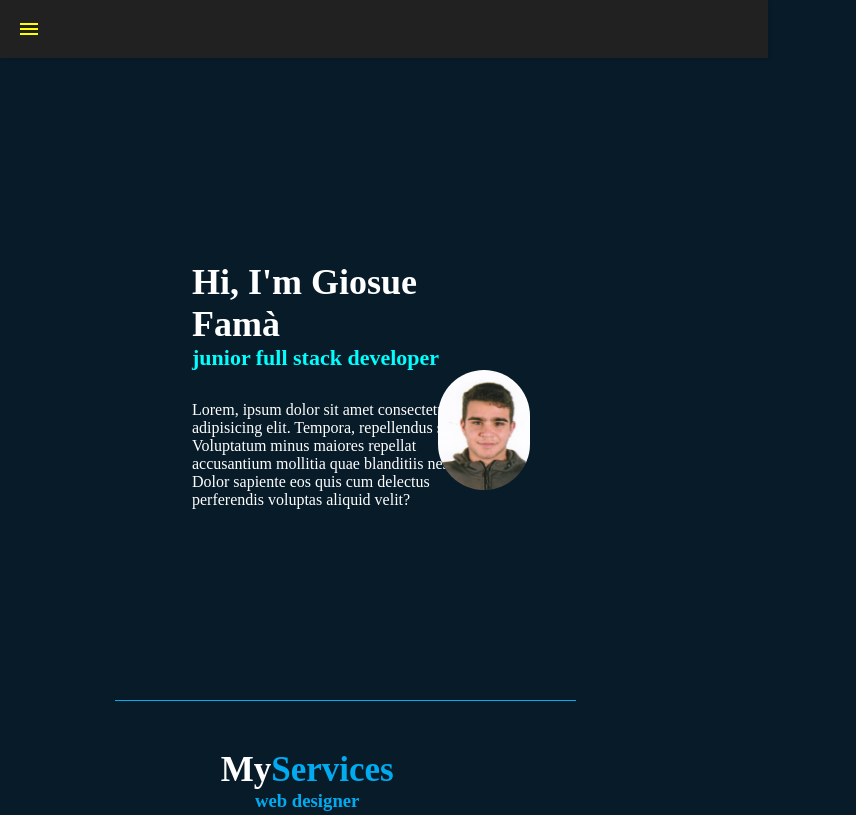
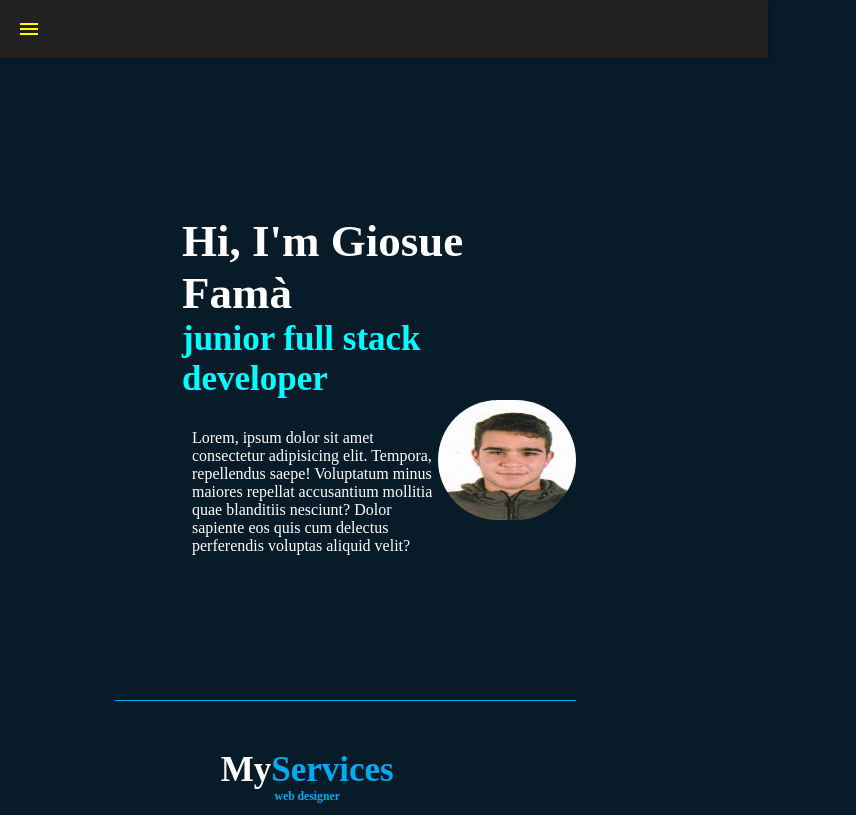
Before and after one commit to Giosue1dev/portfolio, a plain HTML site: page index.html in a window 768 px wide. Shown: the top 815 px of the page, 856 px wide, since content can reach past the window. Drawn offline with Linux system fonts and the light colour scheme.

Commit message:
modifiche responsive

```diff
--- a/css/style.css
+++ b/css/style.css
@@ -168,7 +168,6 @@ header .menu-btn:checked ~ .menu-icon .nav-icon::after{
     position: absolute;
     top:1200px;
     display: block;
-
 }
 .contact-form h3{
     position: relative;
@@ -286,30 +285,49 @@ header .menu-btn:checked ~ .menu-icon .nav-icon::after{
    .contact-form h3{
     position: absolute;
     left: 90px;
+    font-size: 25px;
    }
     .social{
-    position: absolute;
-    left: 20px;
+     bottom: 100px;
+    left: 50px;
    }
    }
 
 @media only screen and (min-width: 401px) and (max-width: 960px) {
-    .img{
-        position: absolute;
-        top: 35%;
-        right: 42%;
-        width:20%;
-        height: 22%;
+    p{
+        font-size: 20px;
+    }
+
+    .home-content h1{
+        font-size: 45px;
+        right: 10px;
+    }
+    .home-content h3{
+        font-size: 35px;
+        right: 10px;
+    }
+    .home-content p{
+        width: 80%;
     }
     .image{
+        height: 20%;
+        width: 30%;
         position: absolute;
-        top: 45%;
-        right: 10%;
-        height: 20%;
+        right: 0%;
     }
-    .home{
-        position: absolute;
-        top :100px
+    .services{
+        position: relative;
+       font-size: 10px;
+       height: 100px;
+
     }
+   .contact-form h3{
+    position: absolute;
+    left: 150px;
+    bottom: 50px;
+   }
+    .social{
+        left: 150px;
+   }
 
 }
```
